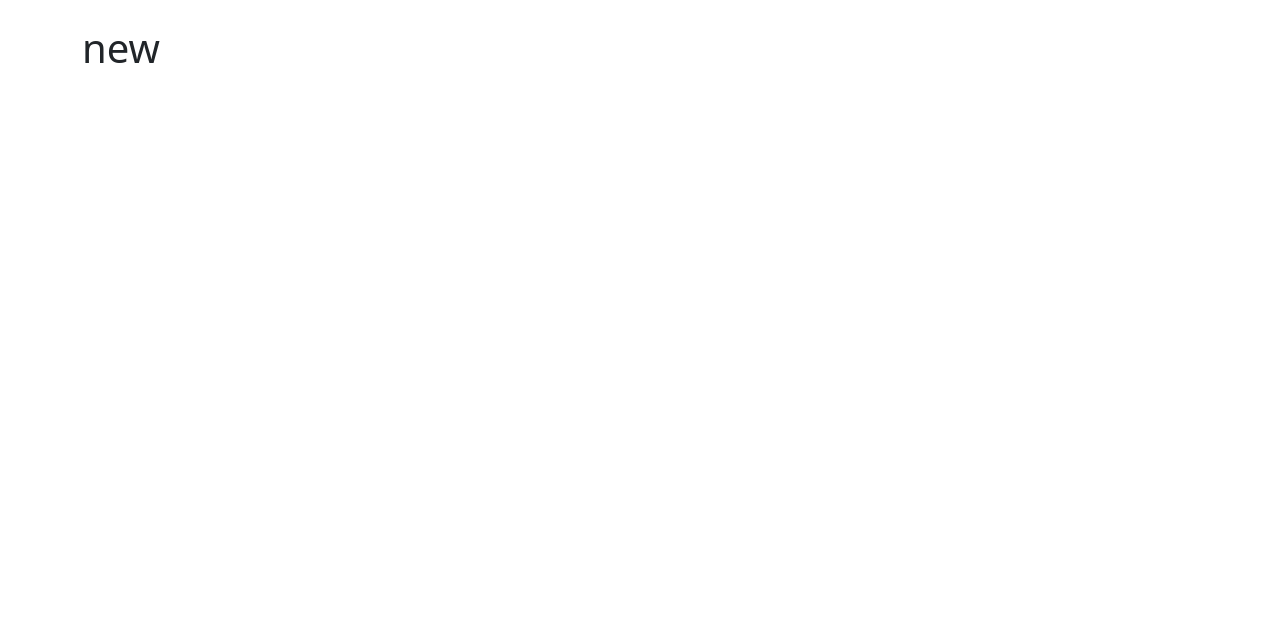
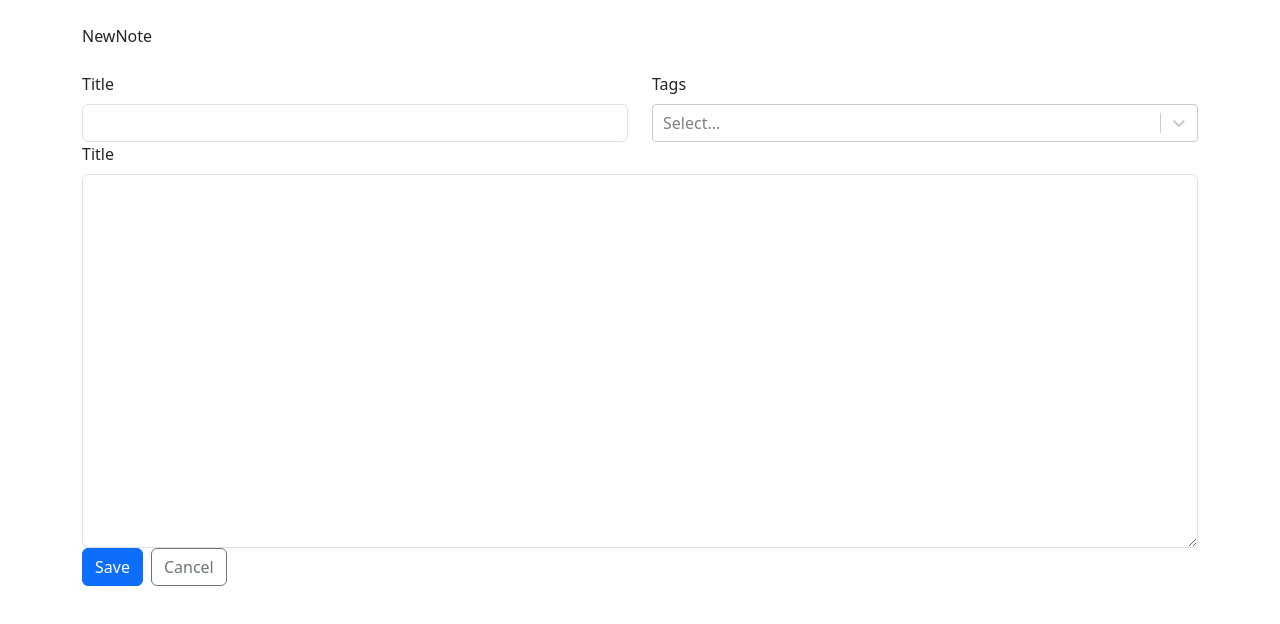
Before and after one commit to TaherBarakat/note-app, a React (Vite) app: page /new in a window 1280 px wide. Shown: the top 624 px of the page. Built offline with nearby package versions, Linux system fonts and the light colour scheme.

Commit message:
build the NoteForm component by using bootstrap and install react-select library

```diff
--- a/package.json
+++ b/package.json
@@ -14,7 +14,8 @@
     "react": "^18.2.0",
     "react-bootstrap": "^2.10.1",
     "react-dom": "^18.2.0",
-    "react-router-dom": "^6.22.1"
+    "react-router-dom": "^6.22.1",
+    "react-select": "^5.8.0"
   },
   "devDependencies": {
     "@types/react": "^18.2.55",
--- a/src/App.tsx
+++ b/src/App.tsx
@@ -1,12 +1,13 @@
 import "bootstrap/dist/css/bootstrap.min.css";
 import { Container } from "react-bootstrap";
 import { Routes, Route, Navigate } from "react-router-dom";
+import NewNote from "./NewNote";
 export default function App() {
      return (
           <Container className="my-4">
                <Routes>
                     <Route path="/" element={<h1>home</h1>}></Route>
-                    <Route path="/new" element={<h1>new</h1>}></Route>
+                    <Route path="/new" element={<NewNote />}></Route>
                     <Route path="/:id">
                          <Route index element={<h1>show</h1>}></Route>
                          <Route path="edit" element={<h1>edit</h1>}></Route>
--- /dev/null
+++ b/src/NewNote.tsx
@@ -0,0 +1,9 @@
+import NoteForm from "./NoteForm";
+export default function NewNote() {
+     return (
+          <>
+               <div className="mb-4">NewNote</div>
+               <NoteForm></NoteForm>
+          </>
+     );
+}
--- /dev/null
+++ b/src/NoteForm.tsx
@@ -0,0 +1,45 @@
+import { Button, Col, Form, Row, Stack } from "react-bootstrap";
+import { Link } from "react-router-dom";
+import CreatableReactSelect from "react-select/creatable";
+export default function NoteForm() {
+     return (
+          <Form>
+               <Stack>
+                    <Row>
+                         <Col>
+                              <Form.Group controlId="title">
+                                   <Form.Label>Title</Form.Label>
+                                   <Form.Control required></Form.Control>
+                              </Form.Group>
+                         </Col>
+                         <Col>
+                              <Form.Group controlId="tags">
+                                   <Form.Label>Tags</Form.Label>
+                                   <CreatableReactSelect isMulti />
+                              </Form.Group>
+                         </Col>
+                    </Row>
+                    <Row>
+                         <Form.Group controlId="markdown">
+                              <Form.Label>Title</Form.Label>
+                              <Form.Control
+                                   required
+                                   as="textarea"
+                                   rows={15}
+                              ></Form.Control>
+                         </Form.Group>
+                    </Row>
+                    <Stack direction="horizontal" gap={2}>
+                         <Button type="submit" variant="primary">
+                              Save
+                         </Button>
+                         <Link to="..">
+                              <Button type="submit" variant="outline-secondary">
+                                   Cancel
+                              </Button>
+                         </Link>
+                    </Stack>
+               </Stack>
+          </Form>
+     );
+}
```
Also changed, not shown: 1 other file (tests, documents, lock files or other folders).
